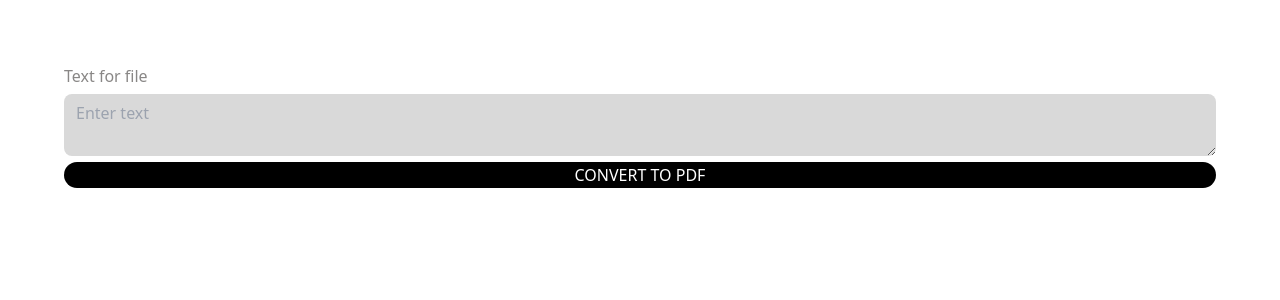
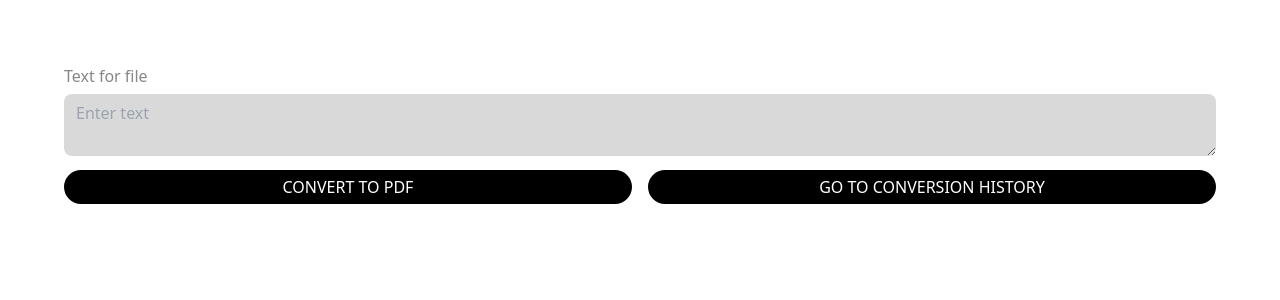
Before and after one commit to NastyaParnet/Frontend-Test-Task, a React (Create React App) app: page / in a window 1280 px wide. Shown: the top 300 px of the page. Built offline with nearby package versions, Linux system fonts and the light colour scheme.

Commit message:
add history page

```diff
--- a/src/components/button/index.tsx
+++ b/src/components/button/index.tsx
@@ -12,7 +12,7 @@ export type Props = Omit<BaseButtonProps, 'className'> & {
   fullWidth?: boolean;
 };
 
-export function Button(props: Props) {
+export const Button = (props: Props) => {
   const {
     variant = 'contained',
     children,
@@ -34,7 +34,7 @@ export function Button(props: Props) {
   const buttonClassNames = [
     getVariantClassNames(variant),
     fullWidth ? 'w-full' : '',
-    'px-5 rounded-[6.25rem] font-normal uppercase border border-solid flex items-center justify-center flex-nowrap',
+    'py-1 rounded-[6.25rem] font-normal uppercase border border-solid flex items-center justify-center flex-nowrap',
   ].join(' ');
 
   return (
@@ -42,4 +42,4 @@ export function Button(props: Props) {
       {children}
     </button>
   );
-}
+};
--- /dev/null
+++ b/src/pages/history/history.tsx
@@ -0,0 +1,7 @@
+import React from 'react';
+
+export const History = () => {
+  const files = JSON.parse(localStorage.getItem('files') || '[]');
+
+  return <div>History</div>;
+};
--- a/src/pages/home/form/index.tsx
+++ b/src/pages/home/form/index.tsx
@@ -5,12 +5,15 @@ import { yupResolver } from '@hookform/resolvers/yup';
 import { Input } from 'components/input';
 import { Button } from 'components/button';
 import { getFile } from 'api/getFile';
+import { useNavigate } from 'react-router-dom';
 
 interface FormProps {
   setUrlFile: (url: string) => void;
 }
 
 export const Form = ({ setUrlFile }: FormProps) => {
+  const navigate = useNavigate();
+
   const validationSchema = Yup.object().shape({
     text: Yup.string().required('Field is required'),
   });
@@ -26,20 +29,36 @@ export const Form = ({ setUrlFile }: FormProps) => {
 
   const { handleSubmit } = methods;
 
+  const saveFileToLocalStorage = (url: string) => {
+    const files = JSON.parse(localStorage.getItem('files') || '[]');
+    files.push(url);
+    localStorage.setItem('files', JSON.stringify(files));
+  };
+
   const handleSubmitForm = handleSubmit(async (data) => {
     try {
       const url = await getFile(data.text);
       setUrlFile(url);
+      saveFileToLocalStorage(url);
     } catch (error) {
       console.error('Error fetching file:', error);
     }
   });
 
+  const handleGoToHistory = () => {
+    navigate('/history');
+  };
+
   return (
     <FormProvider {...methods}>
       <form onSubmit={handleSubmitForm}>
         <Input name="text" label="Text for file" placeholder="Enter text" />
-        <Button type="submit">Convert to PDF</Button>
+        <div className="mt-2 grid grid-cols-2 gap-4">
+          <Button type="submit">Convert to PDF</Button>
+          <Button type="button" onClick={handleGoToHistory}>
+            Go to conversion history
+          </Button>
+        </div>
       </form>
     </FormProvider>
   );
--- a/src/router/Router.tsx
+++ b/src/router/Router.tsx
@@ -1,4 +1,5 @@
 import { Error } from 'pages/error/error';
+import { History } from 'pages/history/history';
 import { Home } from 'pages/home/home';
 import React from 'react';
 import { BrowserRouter, Route, Routes } from 'react-router-dom';
@@ -8,6 +9,7 @@ export const Router = () => {
     <BrowserRouter>
       <Routes>
         <Route index element={<Home />} />
+        <Route path="/history" element={<History />} />
         <Route path="*" element={<Error />} />
       </Routes>
     </BrowserRouter>
```
